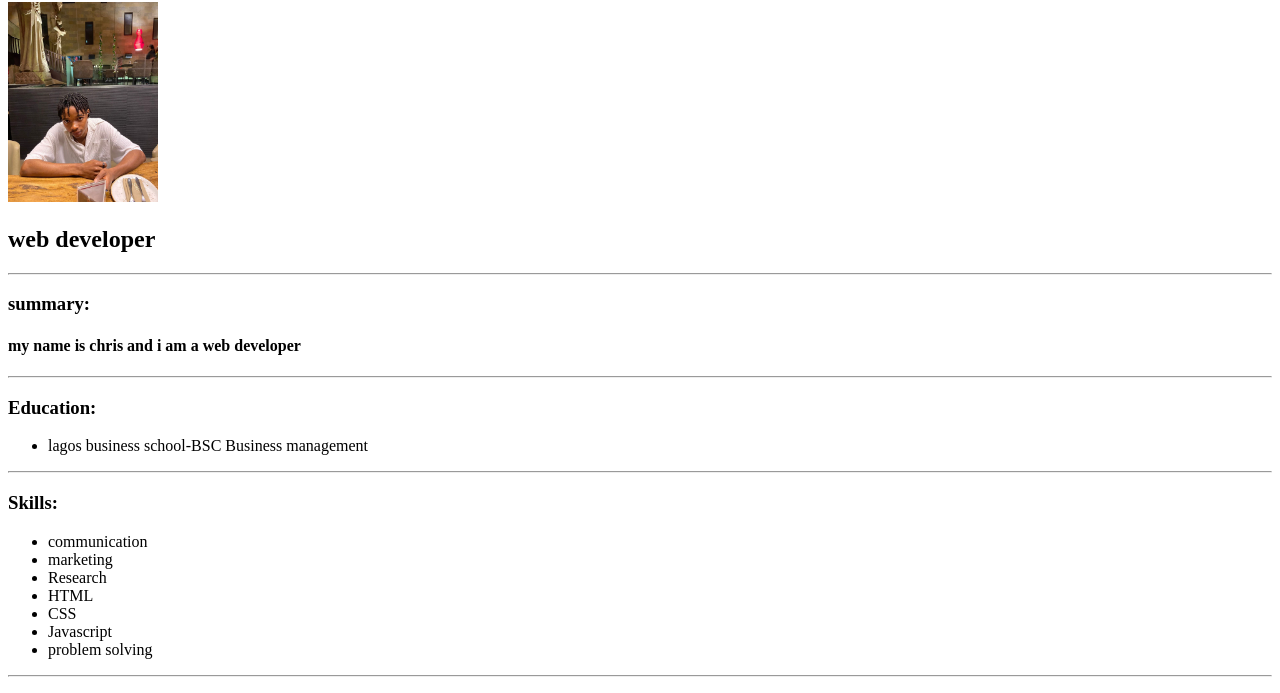
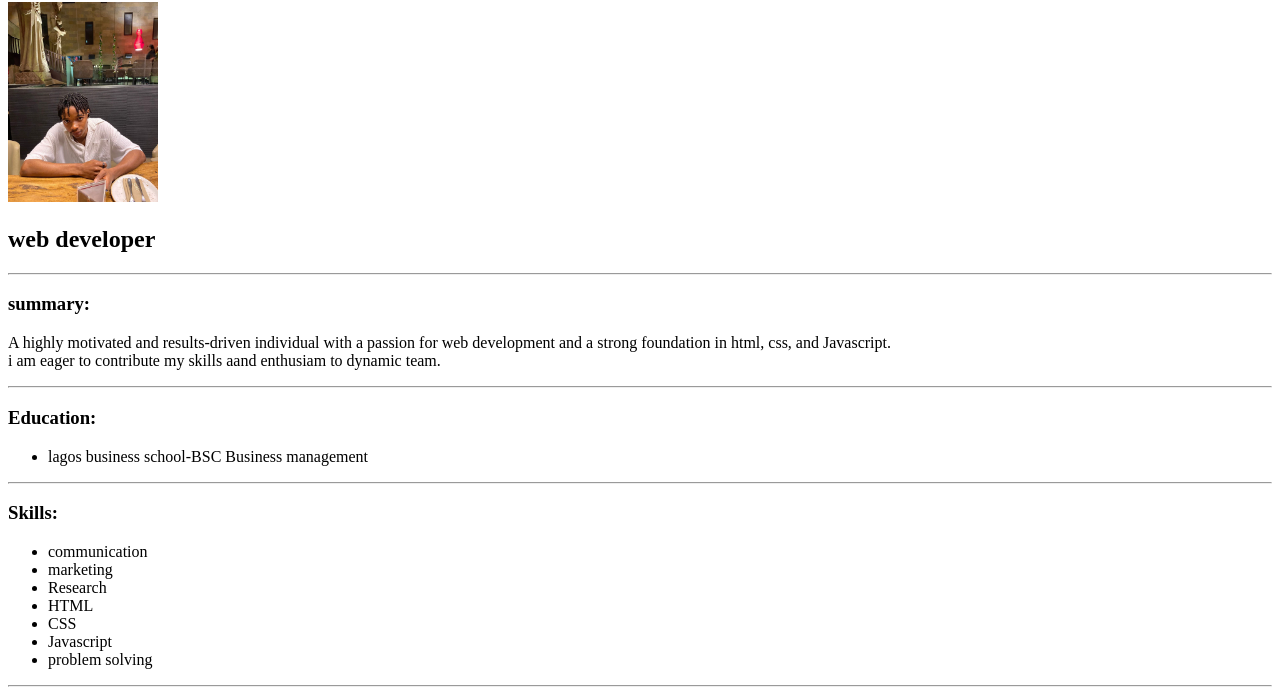
Before and after one commit to chris134-skel/resume-html, a plain HTML site: page index.html in a window 1280 px wide. Shown: the part 78-771 px from the top of the page. Drawn offline with Linux system fonts and the light colour scheme.

Commit message:
Add files via upload

```diff
--- a/index.html
+++ b/index.html
@@ -12,7 +12,10 @@
     </p>
     <hr>
     <h3>summary:</h3>
-    <h4>my name is chris and i am a web developer</h4>
+    <p>
+        A highly motivated and results-driven individual with a passion for web development and a strong foundation in html, css, and Javascript.<br />
+         i am eager to contribute my skills aand enthusiam to dynamic team.
+    </p>
     <hr>
     <h3>Education:</h3>
     <p>
```
